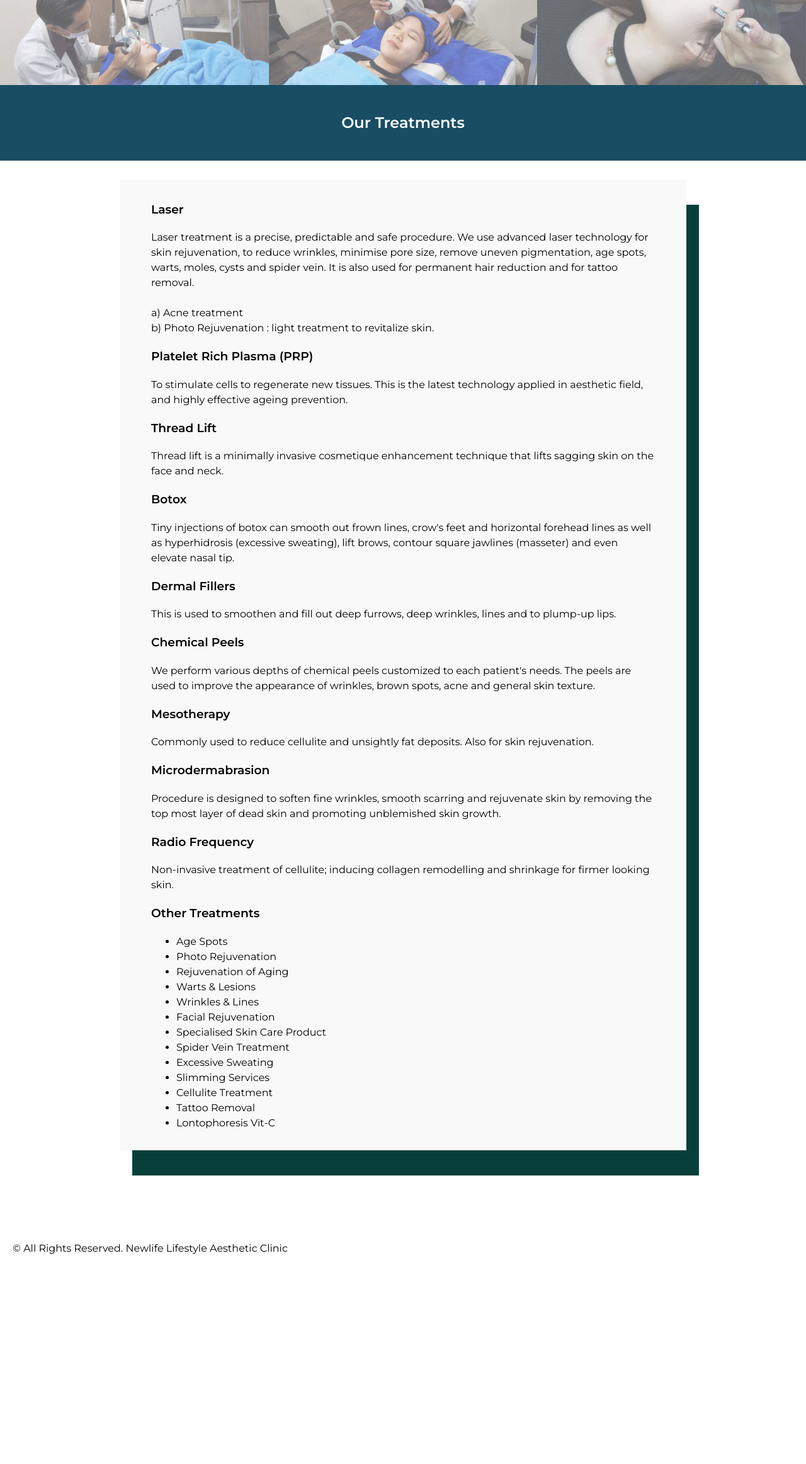
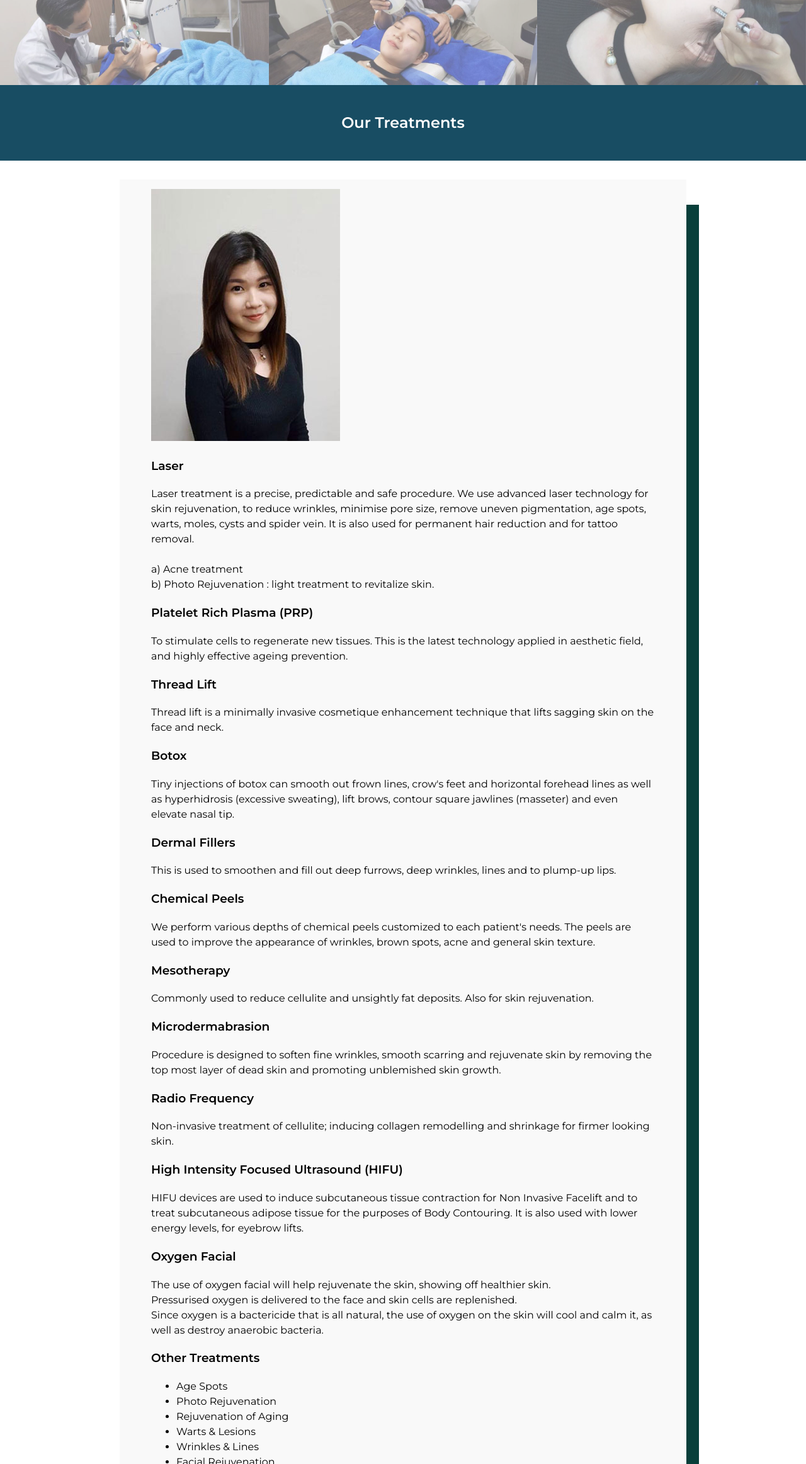
Before and after one commit to newlife-lifestyle/newlife.lifestyle, a plain HTML site: page treatment.html in a window 1280 px wide. Shown: the part 1164-3488 px from the top of the page at 63% size. Before the commit the page ends 3171 px from the top, so only its background shows below. Drawn offline with Linux system fonts and the light colour scheme.

Commit message:
Add files via upload

```diff
--- a/treatment.html
+++ b/treatment.html
@@ -20,7 +20,7 @@
     <link href="https://fonts.googleapis.com/css?family=Montserrat:400,500,600" rel="stylesheet">
     <link rel="icon" type="image/png" href="/img/newlife-favicon.png">
     <script src="./js/jquery.js" ></script>
-    <script  src="./js/min.animate.js" type="text/javascript"></script>
+    <script  src="./js/animate.js" type="text/javascript"></script>
     <link rel="stylesheet" href="/css/newlifestyle.min.css" type="text/css">
     <!-- Global site tag (gtag.js) - Google Analytics -->
 <script async src="https://www.googletagmanager.com/gtag/js?id=UA-113543330-1"></script>
@@ -110,6 +110,7 @@
       <h2>Our Treatments</h2>
     </div>
     <div class="treatment-types">
+      <img src="./img/treatment-4.jpg" alt="">
         <h3>Laser</h3>
         <p>Laser treatment is a precise, predictable and safe procedure. We use advanced laser technology for skin rejuvenation, to reduce wrinkles, minimise pore size, remove uneven pigmentation, age spots, warts, moles, cysts and spider vein. It is also used for permanent hair reduction and for tattoo removal.
           <br><br>a) Acne treatment <br>b) Photo Rejuvenation : light treatment to revitalize skin.
@@ -131,6 +132,10 @@
         <p>Procedure is designed to soften fine wrinkles, smooth scarring and rejuvenate skin by removing the top most layer of dead skin and promoting unblemished skin growth.</p>
         <h3>Radio Frequency</h3>
         <p>Non-invasive treatment of cellulite; inducing collagen remodelling and shrinkage for firmer looking skin. </p>
+        <h3>High Intensity Focused Ultrasound (HIFU)</h3>
+        <p>HIFU devices are used to induce subcutaneous tissue contraction for Non Invasive Facelift and to treat subcutaneous adipose tissue for the purposes of Body Contouring. It is also used with lower energy levels, for eyebrow lifts. </p>
+        <h3>Oxygen Facial</h3>
+        <p>The use of oxygen facial will help rejuvenate the skin, showing off healthier skin. <br>Pressurised oxygen is delivered to the face and skin cells are replenished. <br>Since oxygen is a bactericide that is all natural, the use of oxygen on the skin will cool and calm it, as well as destroy anaerobic bacteria. </p>
       <div class="other-treatments">
         <h3>Other Treatments</h3>
         <ul>
```
Also changed, not shown: contact.html (+2 -1 lines).
